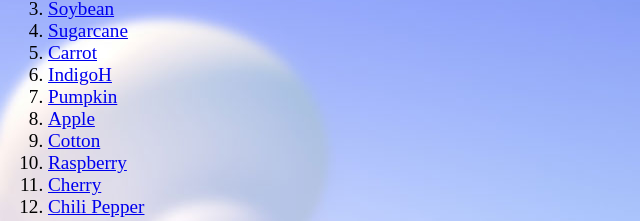
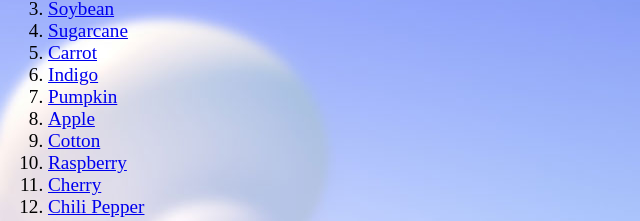
Before and after one commit to StetsyukTaras/Hay-Day, a plain HTML site: page index.html in a window 1280 px wide. Shown: the part 294-515 px from the top of the page, 0-640 px from the left. Drawn offline with Linux system fonts and the light colour scheme.

Commit message:
Виправив помилки

```diff
--- a/index.html
+++ b/index.html
@@ -28,7 +28,7 @@
     <li><a href="#title3">Soybean</a><br></li>
     <li><a href="#title4">Sugarcane</a><br></li>
     <li><a href="#title5">Carrot</a><br></li>
-    <li><a href="#title6">IndigoH</a><br></li>
+    <li><a href="#title6">Indigo</a><br></li>
     <li><a href="#title7">Pumpkin</a><br></li>
     <li><a href="#title8">Apple</a><br></li>
     <li><a href="#title9">Cotton</a><br></li>
```
